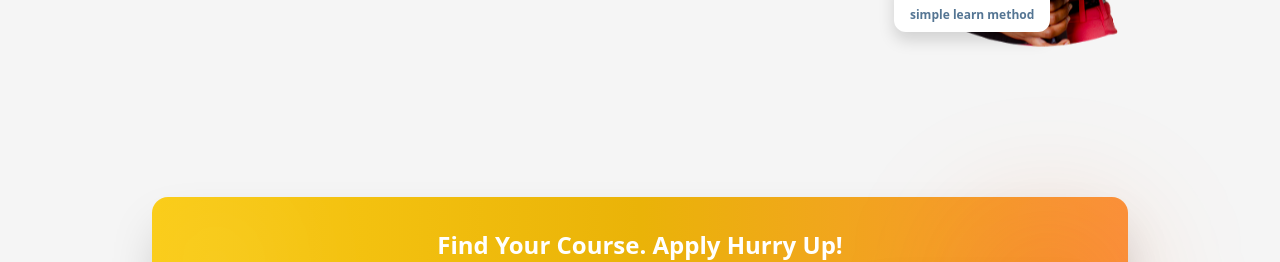
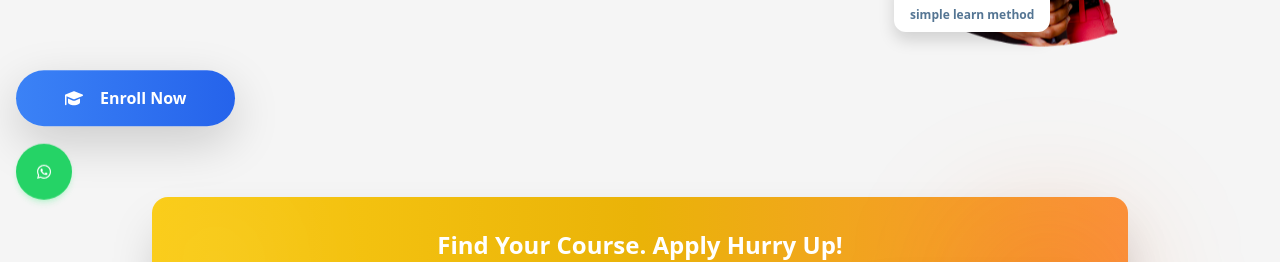
Before and after one commit to gidionmlay/elimu-space-v2, a React (Vite) app in the folder elimu-connect-learn-main/: page / in a window 1280 px wide. Shown: the part 513-775 px from the top of the page. Built offline with nearby package versions, Linux system fonts and the light colour scheme; no server answers.

Commit message:
new features

```diff
--- a/elimu-connect-learn-main/src/App.tsx
+++ b/elimu-connect-learn-main/src/App.tsx
@@ -5,6 +5,7 @@ import { QueryClient, QueryClientProvider } from "@tanstack/react-query";
 import { BrowserRouter, Routes, Route } from "react-router-dom";
 import { AuthProvider } from "@/contexts/AuthContext";
 import ProtectedRoute from "@/components/ProtectedRoute";
+import FloatingActionButtons from "@/components/FloatingActionButtons";
 import Index from "./pages/Index";
 import Courses from "./pages/Courses";
 import Opportunities from "./pages/Opportunities";
@@ -25,6 +26,7 @@ const App = () => (
         <Toaster />
         <Sonner />
         <BrowserRouter>
+          <FloatingActionButtons />
           <Routes>
             <Route path="/" element={<Index />} />
             <Route path="/courses" element={<Courses />} />
--- /dev/null
+++ b/elimu-connect-learn-main/src/components/FloatingActionButtons.tsx
@@ -0,0 +1,124 @@
+import React from 'react';
+import { useNavigate } from 'react-router-dom';
+import { FontAwesomeIcon } from '@fortawesome/react-fontawesome';
+import { faGraduationCap, faWhatsapp } from '@fortawesome/free-solid-svg-icons';
+import { faWhatsapp as fabWhatsapp } from '@fortawesome/free-brands-svg-icons';
+
+const FloatingActionButtons: React.FC = () => {
+  const navigate = useNavigate();
+
+  const handleEnrollClick = () => {
+    navigate('/courses');
+  };
+
+  const handleWhatsAppClick = () => {
+    window.open('https://wa.me/255768423139', '_blank', 'noopener,noreferrer');
+  };
+
+  return (
+    <>
+      <style>{`
+        @keyframes float {
+          0%, 100% {
+            transform: translateY(0);
+          }
+          50% {
+            transform: translateY(-8px);
+          }
+        }
+
+        @keyframes pulse-glow {
+          0%, 100% {
+            box-shadow: 0 10px 25px -5px rgba(59, 130, 246, 0.4),
+                        0 8px 10px -6px rgba(59, 130, 246, 0.4);
+          }
+          50% {
+            box-shadow: 0 20px 35px -5px rgba(59, 130, 246, 0.6),
+                        0 10px 15px -6px rgba(59, 130, 246, 0.6);
+          }
+        }
+
+        .fab-enroll {
+          animation: float 3s ease-in-out infinite;
+        }
+
+        .fab-whatsapp {
+          animation: float 3s ease-in-out infinite 1.5s;
+        }
+
+        .fab-enroll:hover {
+          animation: pulse-glow 1.5s ease-in-out infinite;
+        }
+
+        @media (max-width: 768px) {
+          .fab-container {
+            transform: scale(0.9);
+          }
+        }
+      `}</style>
+
+      <div className="fab-container fixed left-4 bottom-20 z-50 flex flex-col gap-4">
+        {/* Enroll Now Button */}
+        <div className="group relative">
+          <button
+            onClick={handleEnrollClick}
+            className="fab-enroll flex items-center gap-3 px-5 py-3
+                     bg-gradient-to-r from-[#3B82F6] to-[#2563EB]
+                     hover:from-[#2563EB] hover:to-[#1D4ED8]
+                     text-white font-bold rounded-full
+                     shadow-lg shadow-blue-400/40
+                     hover:shadow-xl hover:shadow-blue-400/60
+                     hover:scale-105
+                     transition-all duration-300 ease-in-out
+                     focus:outline-none focus:ring-2 focus:ring-blue-400 focus:ring-offset-2"
+            aria-label="Enroll Now"
+          >
+            <FontAwesomeIcon icon={faGraduationCap} className="w-5 h-5" />
+            <span className="text-base">Enroll Now</span>
+          </button>
+
+          {/* Tooltip */}
+          <div className="absolute left-full ml-3 top-1/2 -translate-y-1/2
+                        px-3 py-1.5 bg-gray-900 text-white text-sm rounded-md
+                        opacity-0 group-hover:opacity-100 pointer-events-none
+                        transition-opacity duration-200 whitespace-nowrap">
+            Join a Course
+            <div className="absolute right-full top-1/2 -translate-y-1/2
+                          border-4 border-transparent border-r-gray-900"></div>
+          </div>
+        </div>
+
+        {/* WhatsApp Support Button */}
+        <div className="group relative">
+          <button
+            onClick={handleWhatsAppClick}
+            className="fab-whatsapp flex items-center justify-center
+                     w-14 h-14
+                     bg-[#25D366] hover:bg-[#20BA5A]
+                     text-white rounded-full
+                     shadow-md shadow-green-300/40
+                     hover:shadow-lg hover:shadow-green-300/50
+                     hover:scale-105
+                     transition-all duration-300 ease-in-out
+                     focus:outline-none focus:ring-2 focus:ring-green-400 focus:ring-offset-2"
+            aria-label="Chat on WhatsApp"
+          >
+            <FontAwesomeIcon icon={fabWhatsapp} className="w-7 h-7" />
+          </button>
+
+          {/* Tooltip */}
+          <div className="absolute left-full ml-3 top-1/2 -translate-y-1/2
+                        px-3 py-1.5 bg-gray-900 text-white text-sm rounded-md
+                        opacity-0 group-hover:opacity-100 pointer-events-none
+                        transition-opacity duration-200 whitespace-nowrap">
+            Chat on WhatsApp
+            <div className="absolute right-full top-1/2 -translate-y-1/2
+                          border-4 border-transparent border-r-gray-900"></div>
+          </div>
+        </div>
+      </div>
+    </>
+  );
+};
+
+export default FloatingActionButtons;
--- a/elimu-connect-learn-main/src/components/PopularCourseCard.tsx
+++ b/elimu-connect-learn-main/src/components/PopularCourseCard.tsx
@@ -15,7 +15,7 @@ const PopularCourseCard: React.FC<PopularCourseCardProps> = ({
   instructor,
   lessons,
   students,
-  imageText = "Image",
+  imageText = "/src/assets/course4.png",
 }) => {
   return (
     <div
@@ -26,7 +26,7 @@ const PopularCourseCard: React.FC<PopularCourseCardProps> = ({
     >
       {/* Image Placeholder */}
       <div className="bg-gray-200 h-40 flex items-center justify-center">
-        <span className="text-gray-500 font-medium">{imageText}</span>
+        <img src={imageText} alt={title} className="object-cover h-full w-full" />
       </div>
 
       {/* Card Content */}
```
Also changed, not shown: 1 other file (tests, documents, lock files or other folders).
